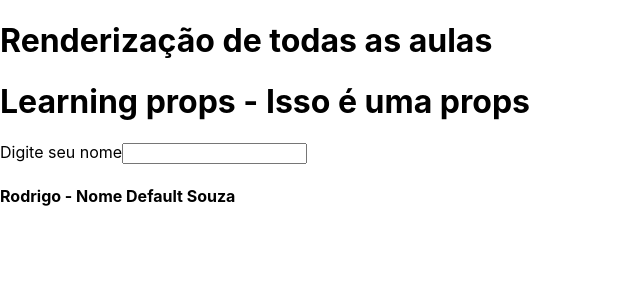
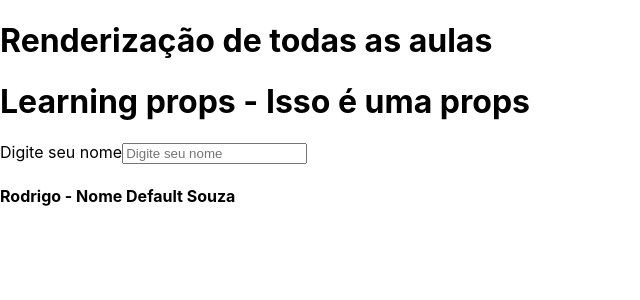
Before and after one commit to ShadowDeveloper/curso-react, a React (Create React App) app in the folder modulo-01/: page / in a window 1280 px wide. Shown: the top 300 px of the page, without its empty margins (0-640 px from the left). Built offline with nearby package versions, Linux system fonts and the light colour scheme.

Commit message:
- Two way data binding

```diff
--- a/modulo-01/src/aulas/html-attributes.jsx
+++ b/modulo-01/src/aulas/html-attributes.jsx
@@ -2,11 +2,29 @@ import React, { Component } from 'react';
 
 
 class HtmlAttributes extends Component {
+
+    constructor(props) {
+        super(props)
+        this.state = { value: "", placeholder: "Digite seu nome" };
+        this.handleChange = this.handleChange.bind(this);
+        this.handleSubmit = this.handleSubmit.bind(this);
+    }
+
+    handleChange(event) {
+        this.setState({ value: event.target.value });
+    }
+
+    handleSubmit(event) {
+        alert('A name was submitted: ' + this.state.value);
+        event.preventDefault();
+    }
+
     render() {
         return (
             <article className="container">
                 <label htmlFor="nome">Digite seu nome</label>
-                <input type="text" id="nome" />
+                <input type="text" id="nome" value={this.state.value} onChange={this.handleChange} placeholder={this.state.placeholder}/>
+                <small>{this.state.value}</small>
             </article>
         )
     }
--- a/modulo-01/src/index.js
+++ b/modulo-01/src/index.js
@@ -1,11 +1,11 @@
 import React from 'react';
 import ReactDOM from 'react-dom';
 import './index.css';
-import  Title  from './App';
+import  App  from './App';
 //import { renderRodrigo } from './App' //Importando o modulo com nome espeficico
 
 
 ReactDOM.render(
-    <Title />,
+    <App />,
     document.getElementById("root")
 );
```
Also changed, not shown: modulo-01/src/App.js (+2 -29 lines).
